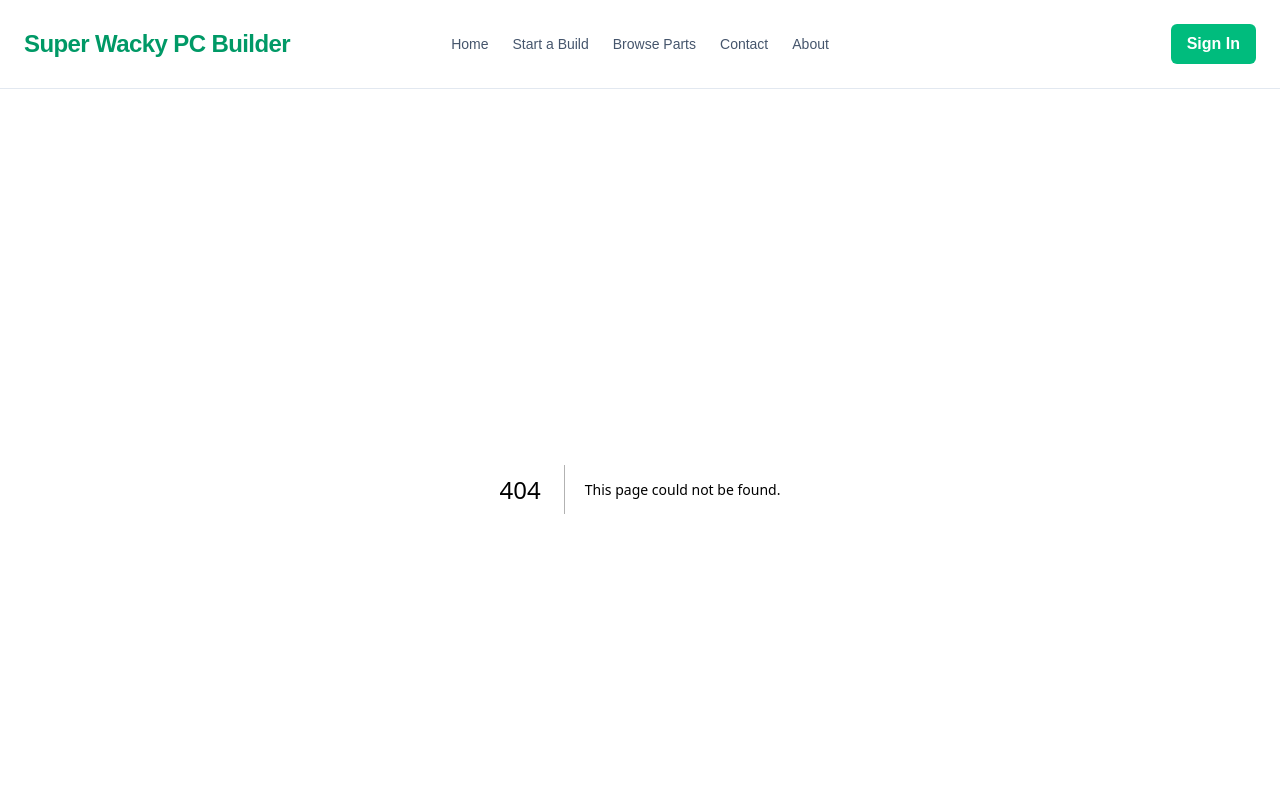
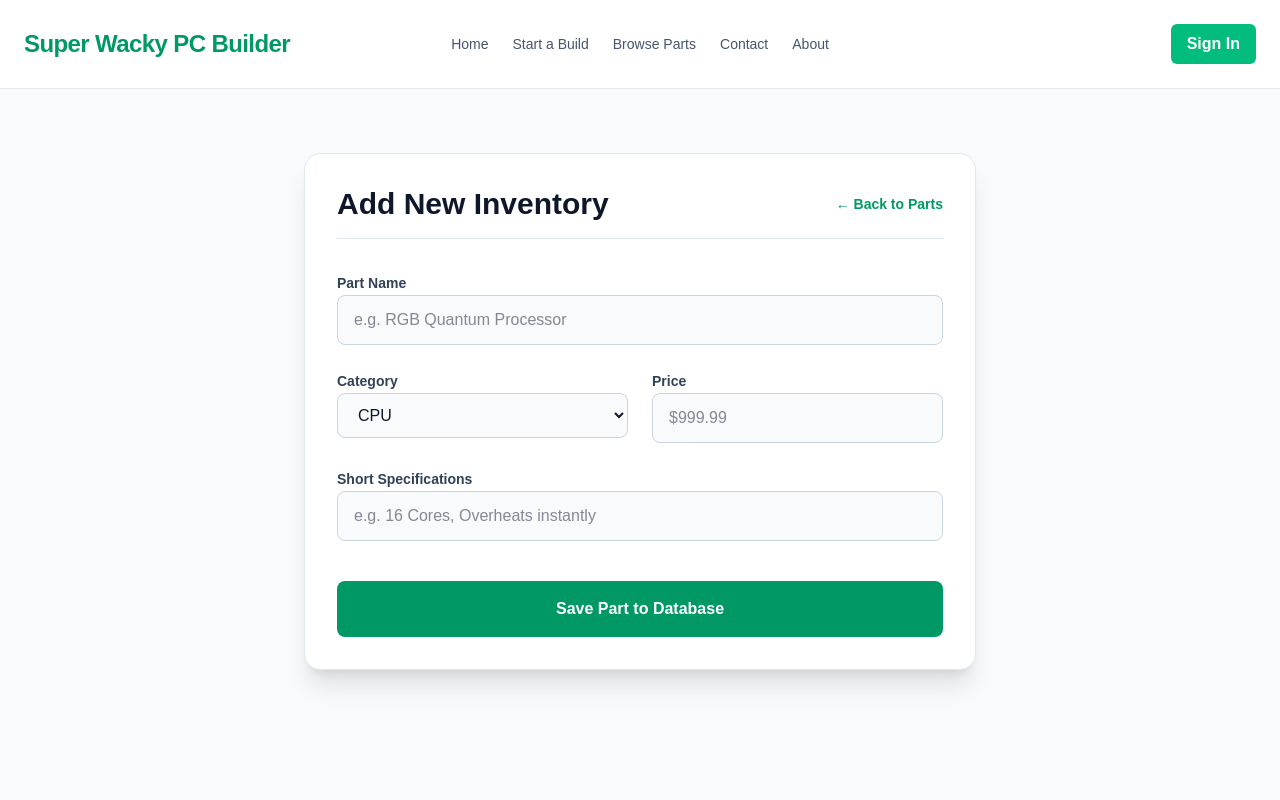
Before and after one commit to Lucas-Fillier/Super-Wacky-PC-building-site, a Next.js app in the folder pcBuilder/: page /add-part in a window 1280 px wide. Before the commit this address had no page. Shown: the top 800 px of the page. Built offline with nearby package versions, Linux system fonts and the light colour scheme.

Commit message:
Added a new page.js in app/add-part. This allows the user to add new pc parts.

```diff
--- /dev/null
+++ b/pcBuilder/app/add-part/page.js
@@ -0,0 +1,101 @@
+"use client";
+
+import { useState } from 'react';
+import Link from 'next/link';
+
+export default function AddPart() {
+    const [formData, setFormData] = useState({
+        name: '',
+        category: 'CPU',
+        price: '',
+        specs: ''
+    });
+
+    const [status, setStatus] = useState({ type: '', message: '' });
+    const [isSubmitting, setIsSubmitting] = useState(false);
+
+    const handleChange = (e) => {
+        const { id, value } = e.target;
+        setFormData((prev) => ({ ...prev, [id]: value }));
+    };
+
+    const handleSubmit = async (e) => {
+        e.preventDefault();
+        setIsSubmitting(true);
+        setStatus({ type: '', message: '' });
+
+        try {
+            const response = await fetch('/api/parts', {
+                method: 'POST',
+                headers: { 'Content-Type': 'application/json' },
+                body: JSON.stringify(formData),
+            });
+
+            if (!response.ok) throw new Error('Failed to save to database');
+
+            setStatus({ type: 'success', message: 'Awesome! New wacky part added to the database.' });
+
+            setFormData({ name: '', category: 'CPU', price: '', specs: '' });
+        } catch (error) {
+            setStatus({ type: 'error', message: error.message });
+        } finally {
+            setIsSubmitting(false);
+        }
+    };
+
+    return (
+        <main className="flex flex-col flex-grow bg-slate-50 dark:bg-slate-900 transition-colors duration-200 min-h-screen py-16 px-6">
+            <div className="max-w-2xl mx-auto w-full bg-white dark:bg-slate-800 p-8 rounded-2xl border border-slate-200 dark:border-slate-700 shadow-xl transition-colors duration-200">
+
+                <div className="flex justify-between items-center mb-8 border-b border-slate-200 dark:border-slate-700 pb-4">
+                    <h1 className="text-3xl font-bold text-slate-900 dark:text-white">Add New Inventory</h1>
+                    <Link href="/parts" className="text-emerald-600 dark:text-emerald-400 hover:underline text-sm font-bold">
+                        &larr; Back to Parts
+                    </Link>
+                </div>
+
+                {status.message && (
+                    <div className={`p-4 rounded-lg mb-6 text-sm font-bold ${status.type === 'success' ? 'bg-emerald-100 text-emerald-700 dark:bg-emerald-900/30 dark:text-emerald-400' : 'bg-red-100 text-red-700 dark:bg-red-900/30 dark:text-red-400'}`}>
+                        {status.message}
+                    </div>
+                )}
+
+                <form onSubmit={handleSubmit} className="space-y-6">
+                    <div className="space-y-2">
+                        <label htmlFor="name" className="text-sm font-semibold text-slate-700 dark:text-slate-300">Part Name</label>
+                        <input type="text" id="name" required value={formData.name} onChange={handleChange} className="w-full bg-slate-50 dark:bg-slate-900 border border-slate-300 dark:border-slate-700 rounded-lg px-4 py-3 text-slate-900 dark:text-white focus:ring-2 focus:ring-emerald-500 outline-none" placeholder="e.g. RGB Quantum Processor" />
+                    </div>
+
+                    <div className="grid grid-cols-2 gap-6">
+                        <div className="space-y-2">
+                            <label htmlFor="category" className="text-sm font-semibold text-slate-700 dark:text-slate-300">Category</label>
+                            <select id="category" value={formData.category} onChange={handleChange} className="w-full bg-slate-50 dark:bg-slate-900 border border-slate-300 dark:border-slate-700 rounded-lg px-4 py-3 text-slate-900 dark:text-white focus:ring-2 focus:ring-emerald-500 outline-none">
+                                <option value="CPU">CPU</option>
+                                <option value="GPU">GPU</option>
+                                <option value="Memory">Memory</option>
+                                <option value="Motherboard">Motherboard</option>
+                                <option value="Power Supply">Power Supply</option>
+                                <option value="Case">Case</option>
+                            </select>
+                        </div>
+
+                        <div className="space-y-2">
+                            <label htmlFor="price" className="text-sm font-semibold text-slate-700 dark:text-slate-300">Price</label>
+                            <input type="text" id="price" required value={formData.price} onChange={handleChange} className="w-full bg-slate-50 dark:bg-slate-900 border border-slate-300 dark:border-slate-700 rounded-lg px-4 py-3 text-slate-900 dark:text-white focus:ring-2 focus:ring-emerald-500 outline-none" placeholder="$999.99" />
+                        </div>
+                    </div>
+
+                    <div className="space-y-2">
+                        <label htmlFor="specs" className="text-sm font-semibold text-slate-700 dark:text-slate-300">Short Specifications</label>
+                        <input type="text" id="specs" required value={formData.specs} onChange={handleChange} className="w-full bg-slate-50 dark:bg-slate-900 border border-slate-300 dark:border-slate-700 rounded-lg px-4 py-3 text-slate-900 dark:text-white focus:ring-2 focus:ring-emerald-500 outline-none" placeholder="e.g. 16 Cores, Overheats instantly" />
+                    </div>
+
+                    <button type="submit" disabled={isSubmitting} className="w-full bg-emerald-600 hover:bg-emerald-500 disabled:bg-emerald-800 text-white font-bold py-4 rounded-lg transition-all mt-4">
+                        {isSubmitting ? 'Saving to Atlas...' : 'Save Part to Database'}
+                    </button>
+                </form>
+
+            </div>
+        </main>
+    );
+}
```
